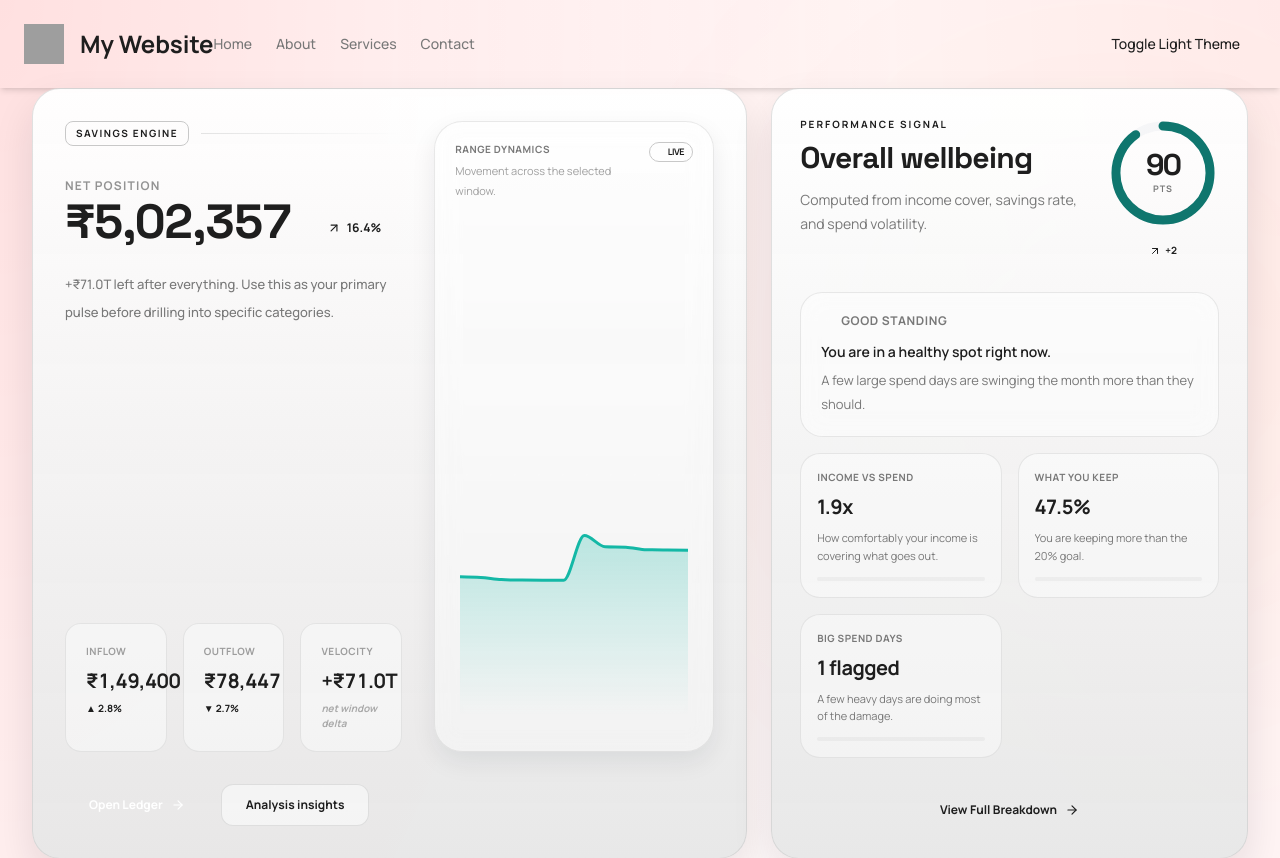
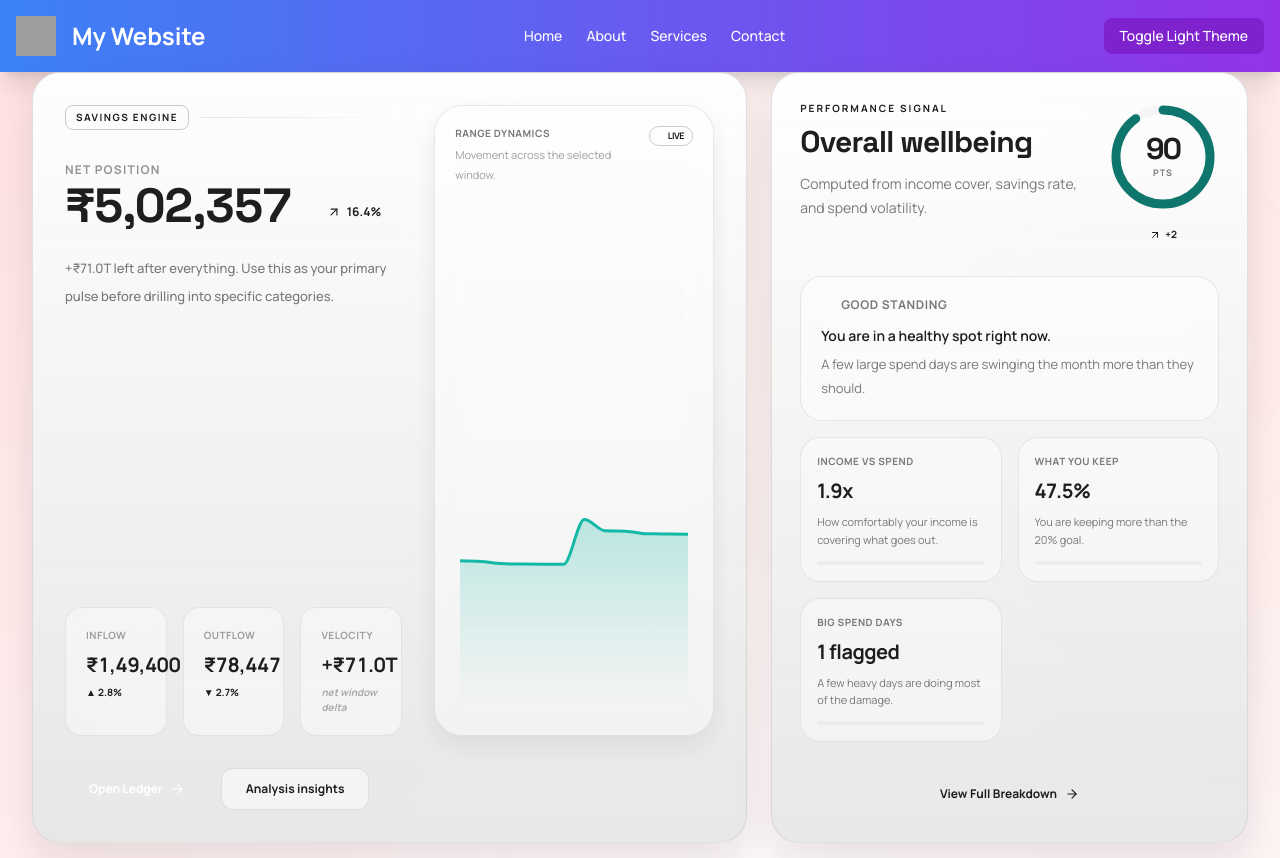
Before and after one commit to varchasvakhare2022/Finance-Dashboard-UI, a React (Vite) app: page / in a window 1280 px wide. Shown: the top 858 px of the page. Built offline with nearby package versions, Linux system fonts and the light colour scheme; grey boxes are pictures that could not be loaded.

Commit message:
Revert navbar to previous version and update theme colors.

```diff
--- a/src/components/layout/Header.jsx
+++ b/src/components/layout/Header.jsx
@@ -10,21 +10,20 @@ export function Header() {
   };
 
   return (
-    <header className="flex items-center justify-between p-6 bg-accent shadow-md">
+    <header className="flex items-center justify-between p-4 bg-gradient-to-r from-blue-500 to-purple-600 shadow-xl">
       <div className="flex items-center gap-4">
         <img src="/logo.png" alt="Logo" className="h-10 w-10" />
-        <h1 className="text-2xl font-bold text-ink">My Website</h1>
+        <h1 className="text-2xl font-bold text-white">My Website</h1>
       </div>
       <nav className="hidden md:flex gap-6">
-        <a href="#" className="text-sm font-medium text-muted hover:text-ink transition">Home</a>
-        <a href="#" className="text-sm font-medium text-muted hover:text-ink transition">About</a>
-        <a href="#" className="text-sm font-medium text-muted hover:text-ink transition">Services</a>
-        <a href="#" className="text-sm font-medium text-muted hover:text-ink transition">Contact</a>
+        <a href="#" className="text-sm font-medium text-white hover:text-gray-200 transition">Home</a>
+        <a href="#" className="text-sm font-medium text-white hover:text-gray-200 transition">About</a>
+        <a href="#" className="text-sm font-medium text-white hover:text-gray-200 transition">Services</a>
+        <a href="#" className="text-sm font-medium text-white hover:text-gray-200 transition">Contact</a>
       </nav>
-      <div className="flex-1"></div>
       <button
         onClick={toggleTheme}
-        className="px-4 py-2 text-sm font-medium text-ink bg-accent rounded-lg hover:bg-accent-soft transition"
+        className="px-4 py-2 text-sm font-medium text-white bg-purple-700 rounded-lg hover:bg-purple-800 transition"
       >
         Toggle {theme === 'dark' ? 'Light' : 'Dark'} Theme
       </button>
--- a/src/index.css
+++ b/src/index.css
@@ -12,8 +12,8 @@
   --ink: 30 30 30;
   --muted: 120 120 120;
   --line: 200 200 200;
-  --accent: 255 0 0;
-  --accent-soft: 204 0 0;
+  --accent: 59 130 246; /* Blue */
+  --accent-soft: 99 102 241; /* Purple */
   --warning: 255 149 0;
   --warning-soft: 204 102 0;
   --danger: 255 59 48;
--- a/tailwind.config.js
+++ b/tailwind.config.js
@@ -11,8 +11,8 @@ export default {
         ink: "rgb(var(--ink) / <alpha-value>)",
         muted: "rgb(var(--muted) / <alpha-value>)",
         line: "rgb(var(--line) / <alpha-value>)",
-        accent: "rgb(255, 0, 0 / <alpha-value>)", // Changed to red
-        "accent-soft": "rgb(204, 0, 0 / <alpha-value>)", // Changed to a softer red
+        accent: "rgb(59, 130, 246 / <alpha-value>)", // Blue
+        "accent-soft": "rgb(99, 102, 241 / <alpha-value>)", // Purple
         danger: "rgb(var(--danger) / <alpha-value>)",
         "danger-soft": "rgb(var(--danger-soft) / <alpha-value>)",
         warning: "rgb(var(--warning) / <alpha-value>)",
```
